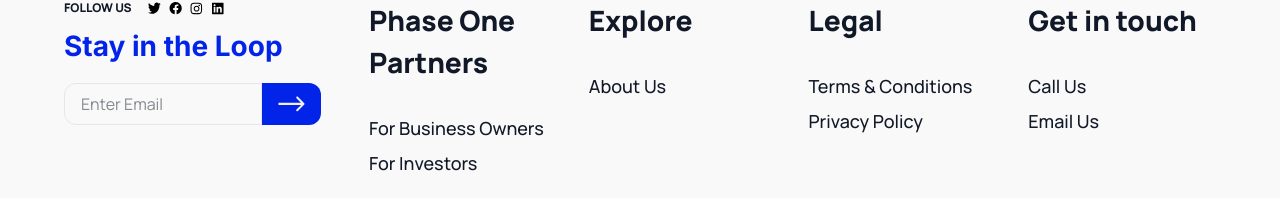
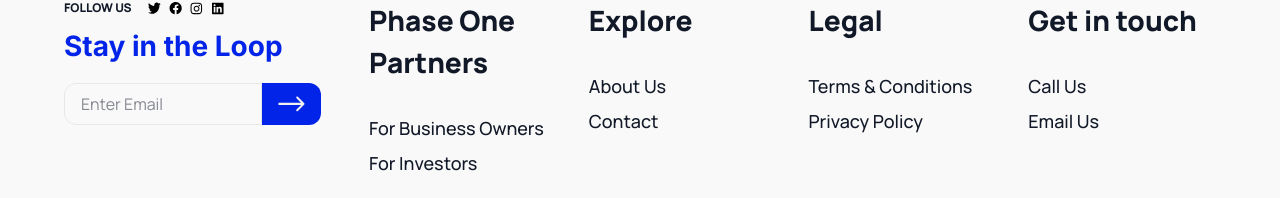
Before and after one commit to Haseeb-WebDeveloper/Phase-One-Partner, a Next.js app: page / in a window 1280 px wide. Shown: the part 7068-7266 px from the top of the page. Built offline with nearby package versions, Linux system fonts and the light colour scheme.

Commit message:
Update footer links to direct users to relevant pages; added 'Contact' link and replaced placeholder links with specific routes for 'For Business Owners', 'For Investors', and 'About Us'.

```diff
--- a/src/components/layout/footer.tsx
+++ b/src/components/layout/footer.tsx
@@ -82,7 +82,7 @@ export default function Footer() {
               <ul className="space-y-1 sm:space-y-2">
                 <li>
                   <Link
-                    href="#"
+                    href="/for-founders"
                     className="text-[14px] sm:text-[16px] lg:text-[18px] font-medium hover:text-primary transition-colors block"
                   >
                     For Business Owners
@@ -90,7 +90,7 @@ export default function Footer() {
                 </li>
                 <li>
                   <Link
-                    href="#"
+                    href="/for-investors"
                     className="text-[14px] sm:text-[16px] lg:text-[18px] font-medium hover:text-primary transition-colors block"
                   >
                     For Investors
@@ -107,10 +107,18 @@ export default function Footer() {
               <ul className="space-y-1 sm:space-y-2">
                 <li>
                   <Link
-                    href="#"
+                    href="/about-us"
                     className="text-[14px] sm:text-[16px] lg:text-[18px] font-medium hover:text-primary transition-colors block"
                   >
                     About Us
+                  </Link>
+                </li>
+                <li>
+                  <Link
+                    href="/contact"
+                    className="text-[14px] sm:text-[16px] lg:text-[18px] font-medium hover:text-primary transition-colors block"
+                  >
+                    Contact
                   </Link>
                 </li>
               </ul>
```
